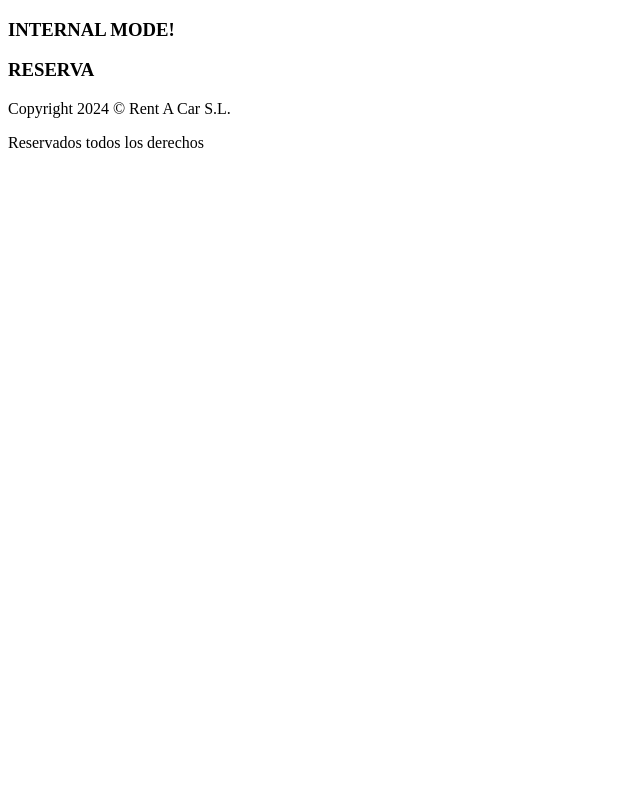
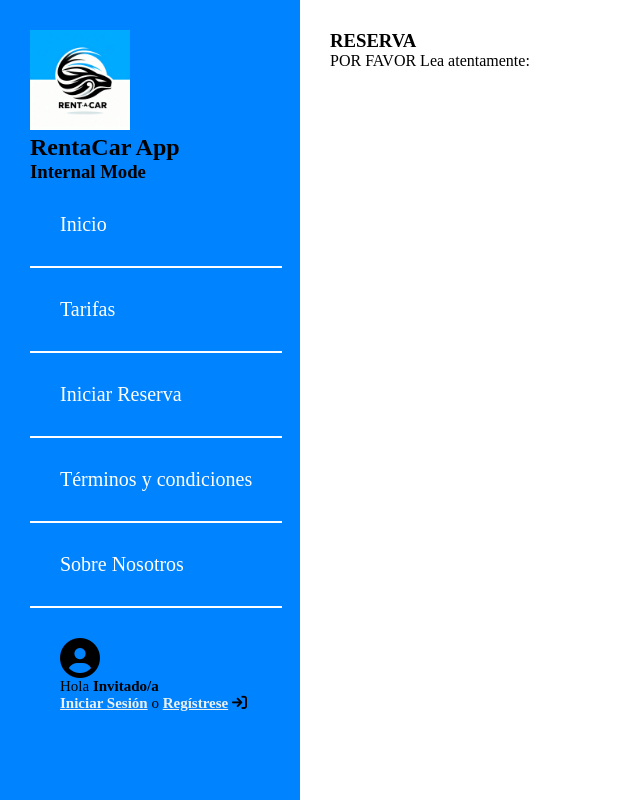
Before and after one commit to jorgamcp/RentaCar, a Django app: page /reservar in a window 1280 px wide. Shown: the whole page, without its empty margins (0-640 px from the left). Run offline with Django 5.2, Linux system fonts and the light colour scheme.

Commit message:
Added internal layout

```diff
--- a/empresapp/templates/base.html
+++ b/empresapp/templates/base.html
@@ -11,7 +11,6 @@
 </head>
 <body>
     <main id="principal">
-
         <header>
             <div>
                 <div class="container-logo-title">
--- a/empresapp/templates/base_templates/internal_base.html
+++ b/empresapp/templates/base_templates/internal_base.html
@@ -13,19 +13,41 @@
 
 <body>
     <main id="internal">
-        <header>
-            <h3>INTERNAL MODE!</h3>
-        </header>
+        <nav>
+            <div>
+                <header>
+                    <div>
+                        <div class="container-logo-title">
+                            <img id="logo" src="static/images/renta_logo.jpeg" alt="Empresa Logo"/>
+                            <h1>RentaCar App</h1>
+                            <h3>Internal Mode</h3>
+                        </div>
 
+                    </div>
+                </header>
+                <ul id="listamenu">
+                    <li><a href="/">Inicio</a></li>
+                    <li><a href="/tarifas">Tarifas</a></li>
+                    <li><a href="/reservar">Iniciar Reserva</a></li>
+                    <li><a href="/tos">Términos y condiciones</a></li>
+                    <li><a href="/about">Sobre Nosotros</a></li>
+                </ul>
+                <div id="user_info">
+                    <i class="fa-solid fa-circle-user"></i>
+                    <p>Hola <strong>Invitado/a</strong></p>
+                    <p>
+                        <a href="/login">Iniciar Sesión</a> o <a href="/signup">Regístrese</a>
+                        <i class="fa-solid fa-arrow-right-to-bracket"></i>
+                    </p>
+                </div>
 
+            </div>
+        </nav>
         {% block content %}
         {% endblock %}
 
     </main>
-    <footer>
-        <p>Copyright 2024 &copy; Rent A Car S.L.</p>
-        <p>Reservados todos los derechos</p>
-    </footer>
+
 </body>
 
 </html>
--- a/empresapp/templates/reserva.html
+++ b/empresapp/templates/reserva.html
@@ -4,6 +4,9 @@
    <header>
     <h3>RESERVA</h3>
    </header>
+   <section id="expl-reserva-seccion">
+      <p>POR FAVOR Lea atentamente:</p>
 
+   </section>
 </section>
 {% endblock %}
--- a/static/css/layouts/internal_layout.css
+++ b/static/css/layouts/internal_layout.css
@@ -0,0 +1,67 @@
+*{
+    margin:0px;
+    padding:0px;
+    box-sizing: border-box;
+}
+
+html,body {
+    display: flex;
+    height: 100vh;
+    width: 100%;
+}
+#internal {
+    display: grid;
+    width: 100%;
+    grid-template-columns: 300px auto;
+    grid-template-rows: auto;
+}
+nav{
+    background-color: rgb(0, 131, 255);
+}
+
+img {
+    width: 100px;
+}
+
+#reserva{
+    padding: 30px;
+}
+
+nav {
+ padding:30px;
+}
+nav > div {
+    position: fixed;
+}
+#listamenu{
+    list-style-type: none;
+}
+
+#listamenu li {
+    padding:30px;
+    border-bottom:2px solid #fff;
+}
+#listamenu li a {
+    text-decoration: none;
+    color:#fff;
+    font-family: 'Times New Roman', Times, serif;
+    font-size:20px
+}
+
+
+#user_info {
+    width: 100%;
+    padding: 30px;
+    display: flex;
+    flex-direction: column;
+    font-size: 15px;
+}
+
+#user_info i.fa-circle-user {
+    font-size: 40px;
+}
+
+#user_info a {
+    color: #ebf0f3;
+    font-weight: bold;
+}
```
